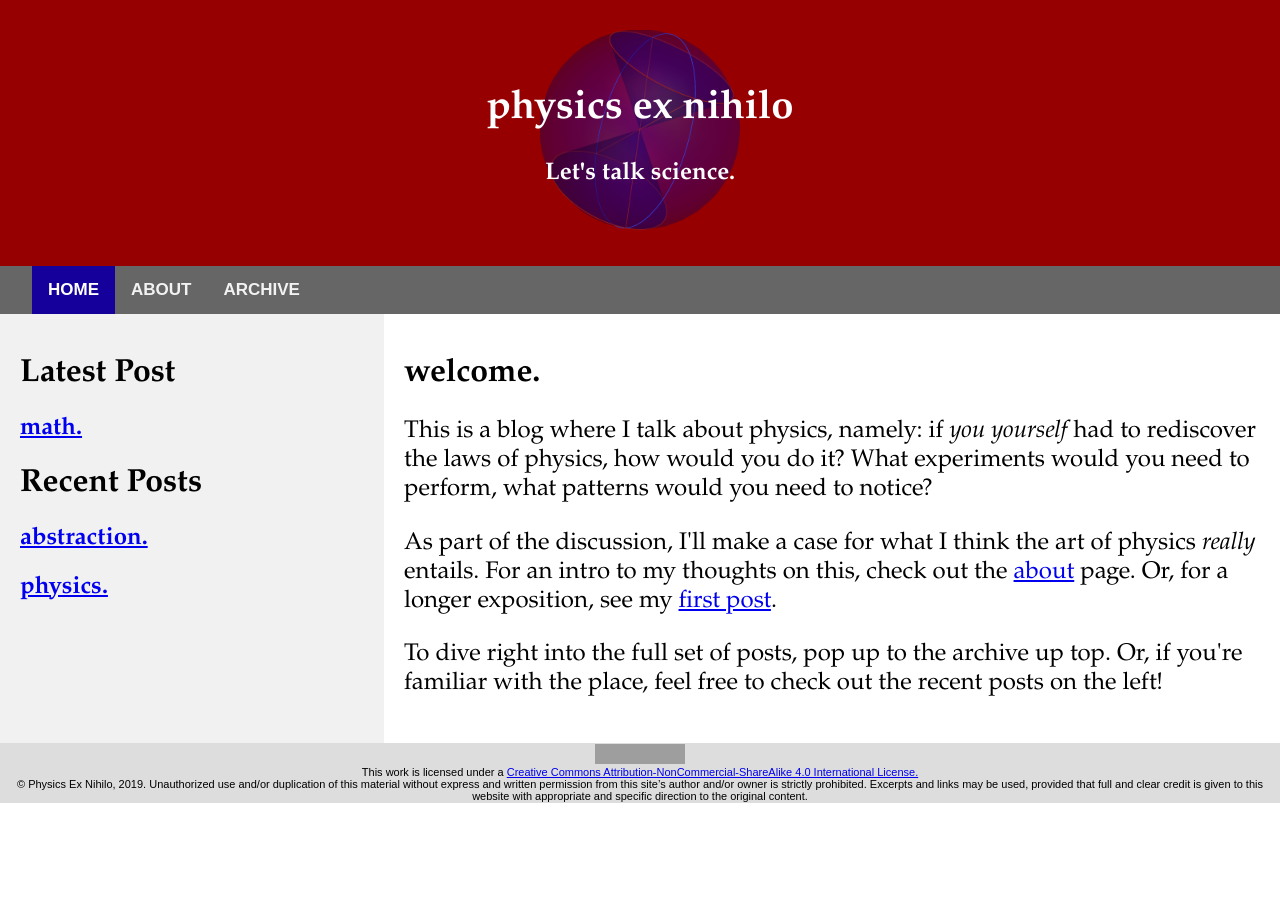
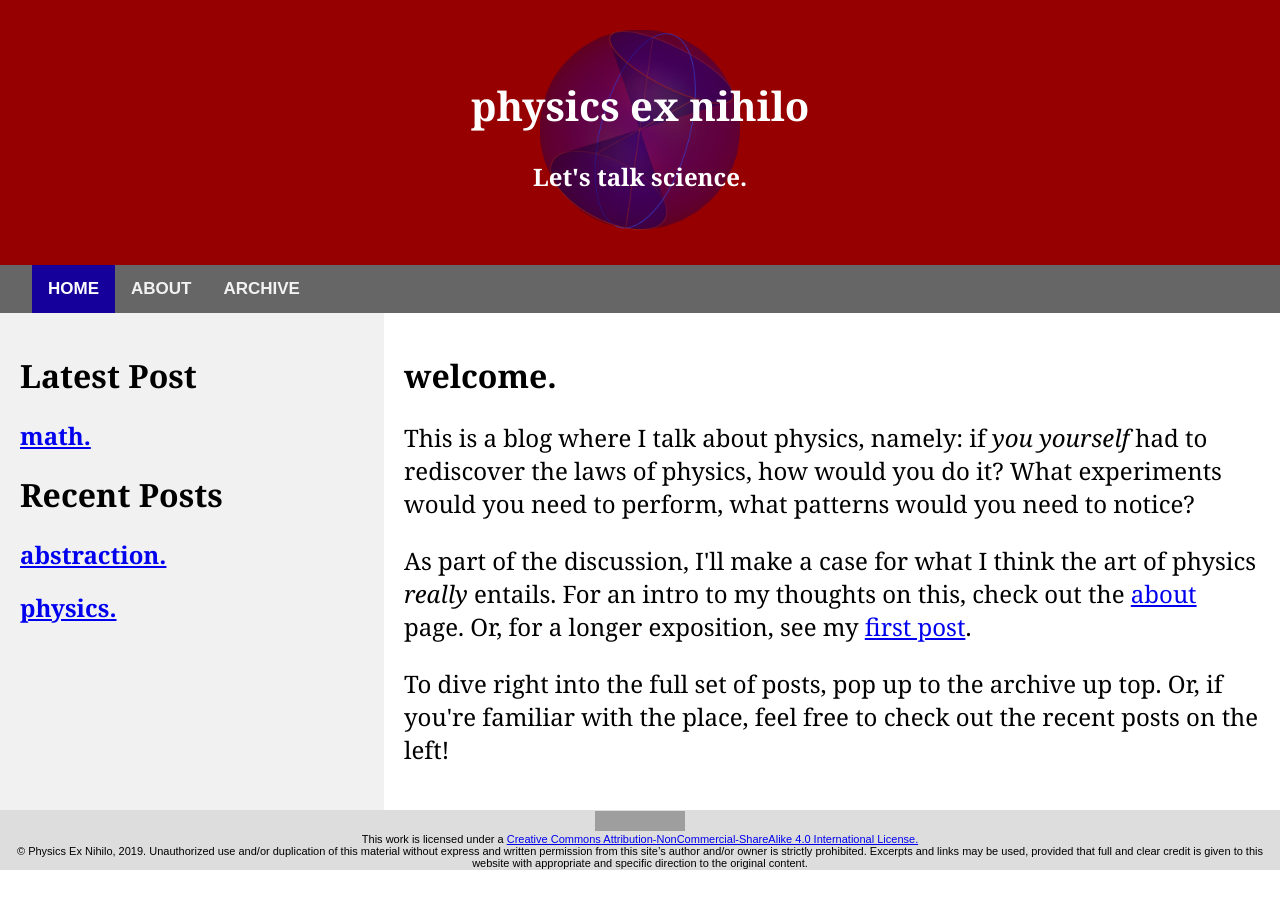
Before and after one commit to physics-ex-nihilo/physics-ex-nihilo.github.io, a Jekyll site: the page built from index.html, in a window 1280 px wide. Built offline with Jekyll 4.4.1, drawn with Linux system fonts in a browser that asks for light colours; grey boxes are pictures that could not be loaded.

Commit message:
mobile font fix

```diff
--- a/_sass/main.scss
+++ b/_sass/main.scss
@@ -1,6 +1,6 @@
 body {
   margin: 0;
-  font-family: garamond;
+  font-family: georgia, garamond, serif;
   font-weight: normal;
 }
 
@@ -14,7 +14,7 @@
 
 .header h1 {
   font-size: 40px;
-  font-family: garamond
+  font-family: georgia, garamond, serif;
 }
 
 .container {
@@ -154,10 +154,33 @@
 }
 
 /* Responsive layout - when the screen is less than 700px wide, make the two columns stack on top of each other instead of next to each other */
+
+/* Also make the font size smaller */
 @media screen and (max-width: 700px) {
   .row {
     flex-direction: column;
+    font-size: 12px;
   }
+
+  .row p {
+	font-size: 18px;
+  }
+
+  .header {
+  padding: 20px;
+  text-align: center;
+  background: #970000;
+  color: white;
+  }
+
+  .header h1 {
+  font-size: 26px;
+  }
+
+  .header h2 {
+  font-size: 20px;
+  }
+
 }
 
 /* Responsive layout - when the screen is less than 400px wide, make the navigation links stack on top of each other instead of next to each other */
```
Also changed, not shown: 2 other files.
